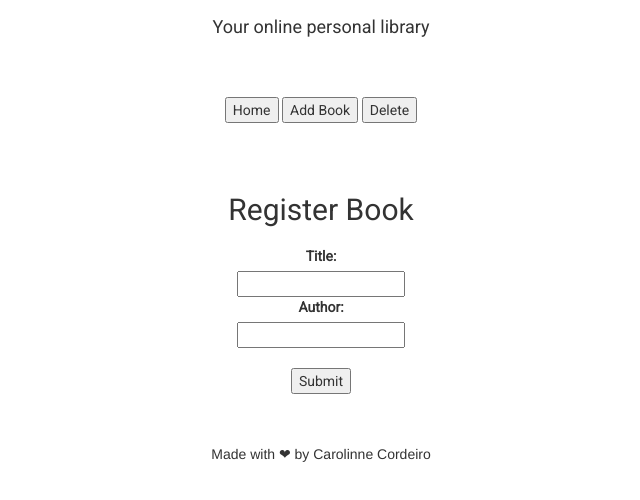
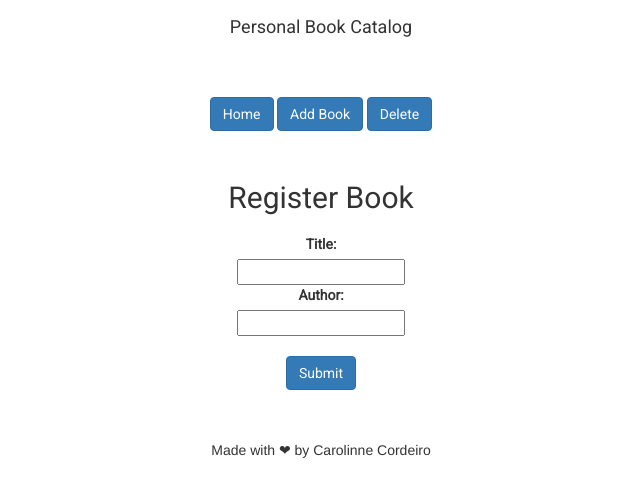
Before and after one commit to corcarolinne/liber, a website: page views/registerBookPage.html in a window 1280 px wide. Shown: the part 250-750 px from the top of the page, without its empty margins (319-959 px from the left). Drawn offline with nearby package versions, Linux system fonts and the light colour scheme; a web font is replaced by a local one.

Commit message:
fixing some UI bugs and adding comments

```diff
--- a/app.js
+++ b/app.js
@@ -28,8 +28,10 @@ app.listen(port, () => {
   console.log(`Listening to requests on http://localhost:${port}`);
 });
 
+// picking db url
 const dbURI = process.env.DB_URL;
 
+// db connection
 mongoose.connect(dbURI, { useNewUrlParser: true, useUnifiedTopology: true })
         .then((result) => console.log('connected to db'))
         .catch((err) => console.log(err));
--- a/book-controller.js
+++ b/book-controller.js
@@ -1,3 +1,5 @@
+// full backend CRUD
+
 var Book = require('./models/book')
 
 exports.getBooks = function(req, res) {
--- a/views/registerBookPage.html
+++ b/views/registerBookPage.html
@@ -19,22 +19,22 @@
         <div class="container header">
             <img src="img/logo.jfif" alt="liber logo: book open" width="150" height="100">
             <h1 class="logo">Liber</h1>
-            <h4 class="slogan">Your online personal library</h4>
+            <h4 class="slogan">Personal Book Catalog</h4>
         </div>
         <div class="container header-buttons" id="buttons">
-            <input type="button" onclick="document.location='index.html'" value="Home" >
-            <input type="button" onclick="document.location='registerBookPage.html'"value="Add Book" />
-            <input type="button" onclick="deleteBook()" value="Delete" />
+            <input type="button" class="btn btn-primary" onclick="document.location='index.html'" value="Home" />
+            <input type="button" class="btn btn-primary" onclick="document.location='registerBookPage.html'"value="Add Book" />
+            <input type="button" class="btn btn-primary" onclick="deleteBook()" value="Delete" />
         </div>
         <p id="showData"></p>
-        <div class="form-group row">
+        <div class="form-group">
             <h2 class="form-title"> Register Book</h2>
             <form enctype="application/json" action="/registerBook" method="post" >
                 <label for="title">Title:</label><br>
                 <input type="text" id="title" name="title" value=""><br>
                 <label for="author">Author:</label><br>
                 <input type="text" id="author" name="author" value=""><br><br>
-                <button type="submit">Submit</button>
+                <button type="submit" class="btn btn-primary">Submit</button>
             </form>
         </div>
         <footer>Made with ❤ by Carolinne Cordeiro</footer>
```
Also changed, not shown: views/index.html (+4 -4 lines), 4 other files.
